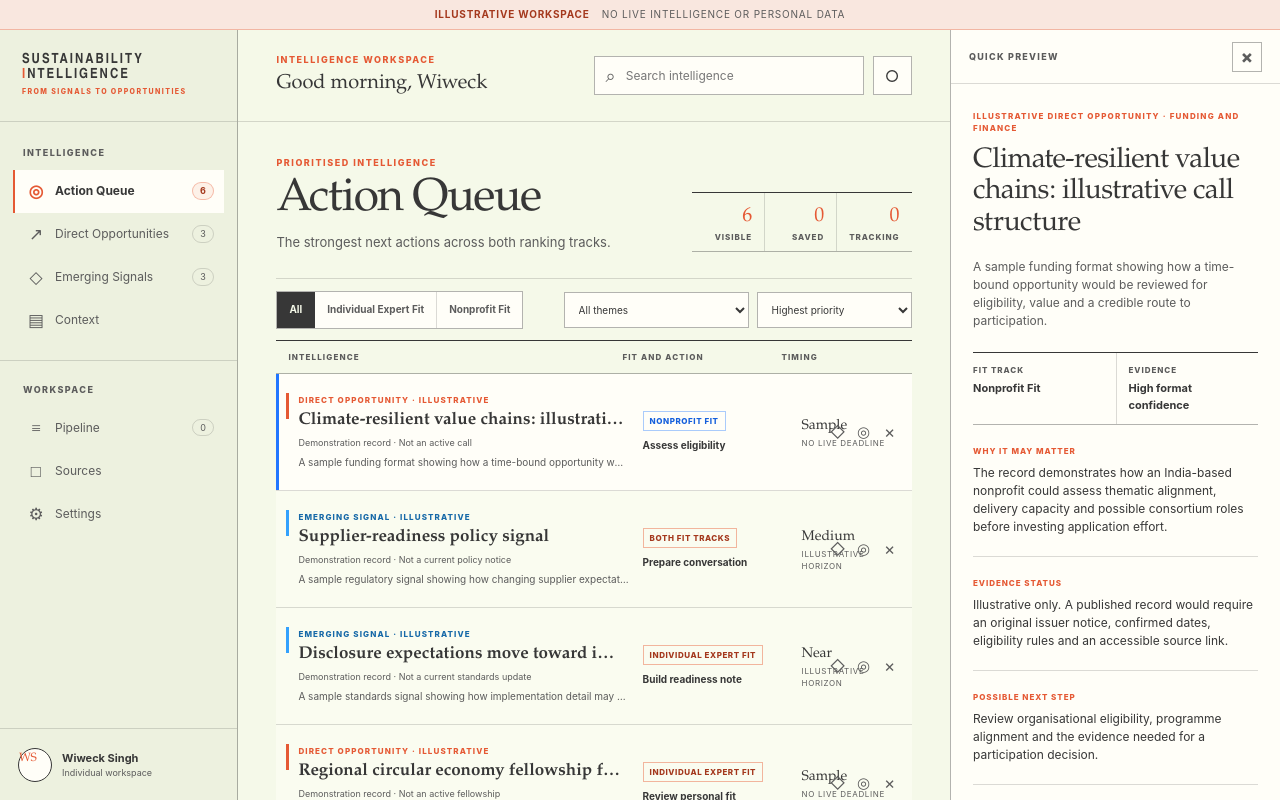
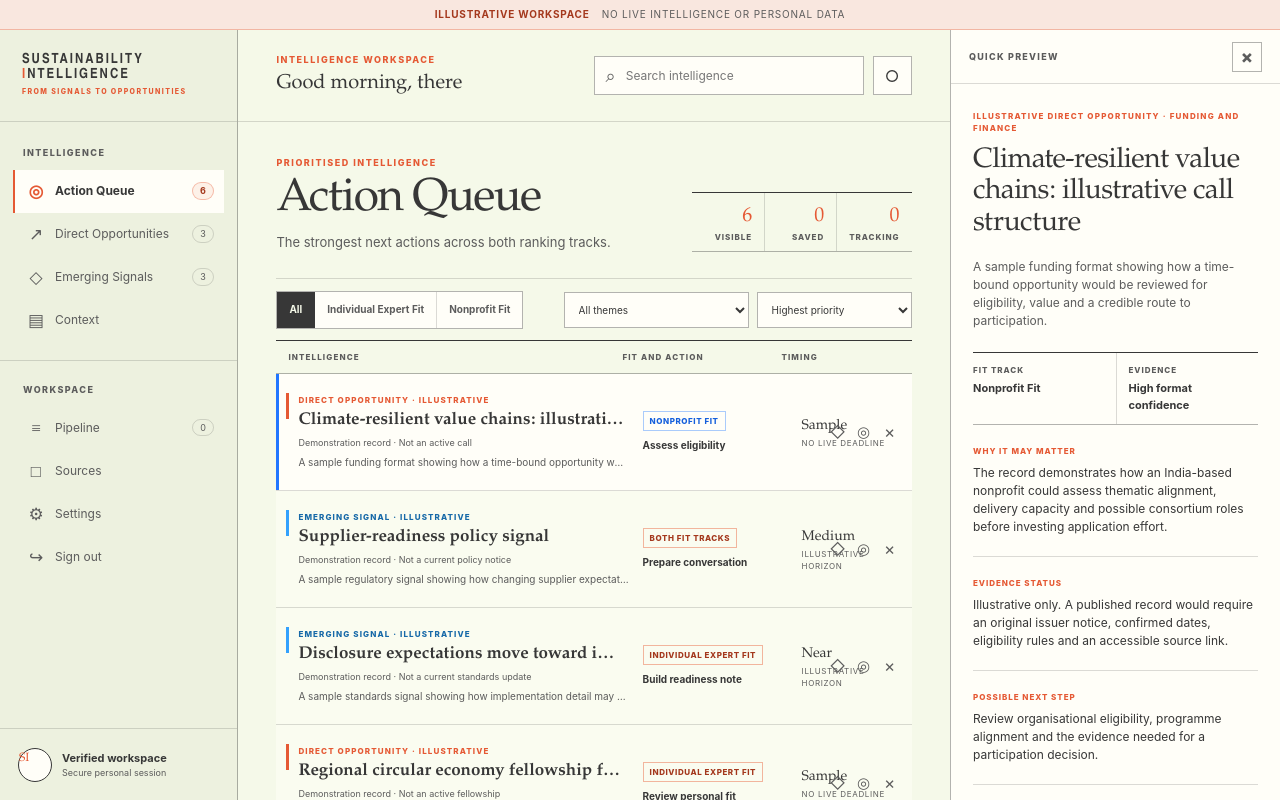
Before and after one commit to wiweck/sustainability-intelligence, a plain HTML site: page workspace.html in a window 1280 px wide. Drawn offline with Linux system fonts and the light colour scheme.

Commit message:
Connect workspace to verified session

```diff
--- a/workspace.html
+++ b/workspace.html
@@ -8,6 +8,8 @@
   <title>Intelligence Workspace | Sustainability Intelligence</title>
   <link rel="icon" href="favicon.svg" type="image/svg+xml">
   <link rel="stylesheet" href="workspace.css">
+  <script src="supabase-config.js" defer></script>
+  <script src="auth-client.js" defer></script>
   <script src="workspace.js" defer></script>
 </head>
 <body>
@@ -68,11 +70,14 @@
         <button class="nav-item" type="button" data-view="settings">
           <span class="nav-symbol" aria-hidden="true">⚙</span><span>Settings</span>
         </button>
+        <button class="nav-item" id="sign-out-button" type="button">
+          <span class="nav-symbol" aria-hidden="true">↪</span><span>Sign out</span>
+        </button>
       </nav>
 
       <div class="sidebar-footer">
-        <span class="profile-mark" aria-hidden="true">WS</span>
-        <div><strong>Wiweck Singh</strong><span>Individual workspace</span></div>
+        <span class="profile-mark" id="profile-mark" aria-hidden="true">SI</span>
+        <div><strong id="profile-label">Verified workspace</strong><span id="profile-track">Secure personal session</span></div>
       </div>
     </aside>
 
@@ -80,7 +85,7 @@
       <header class="workspace-topbar">
         <div>
           <p class="date-label">Intelligence workspace</p>
-          <p class="welcome">Good morning, Wiweck</p>
+          <p class="welcome">Good morning, <span id="profile-name">there</span></p>
         </div>
         <div class="topbar-actions">
           <label class="search-control">
```
